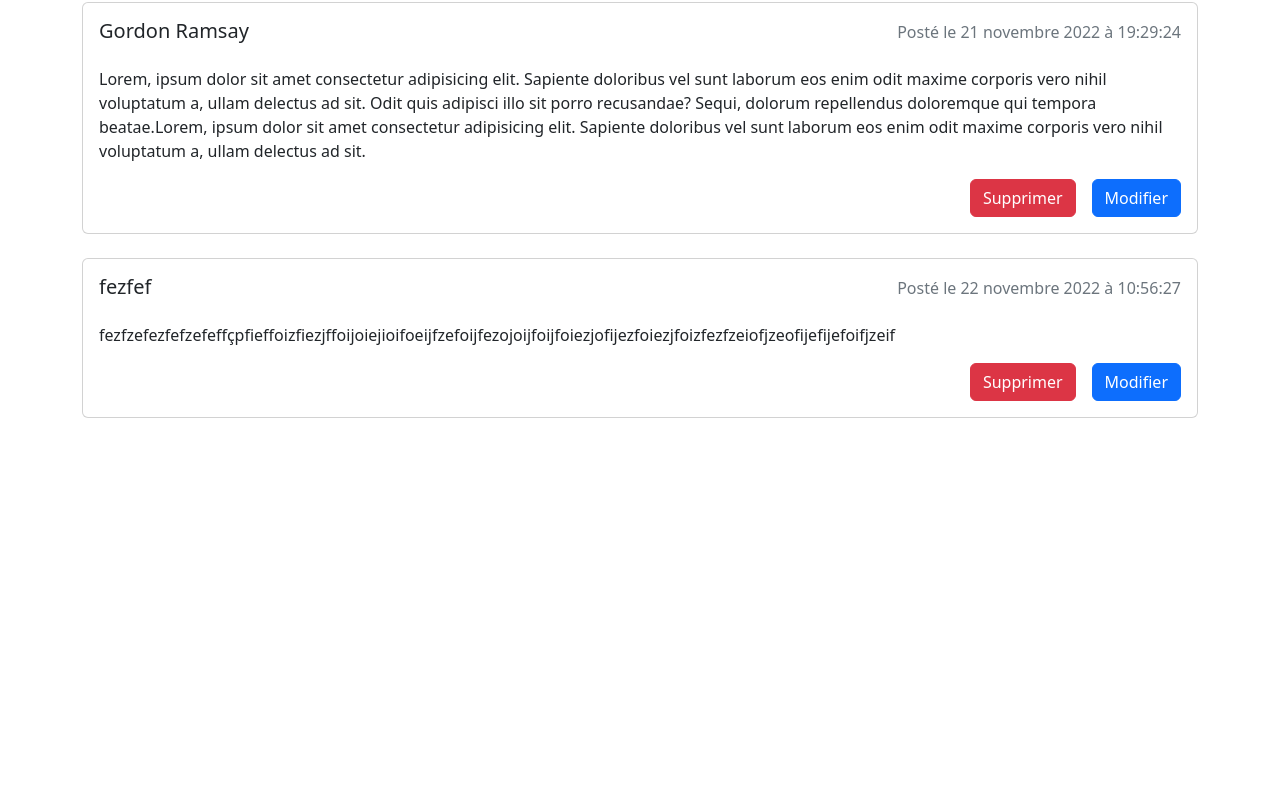
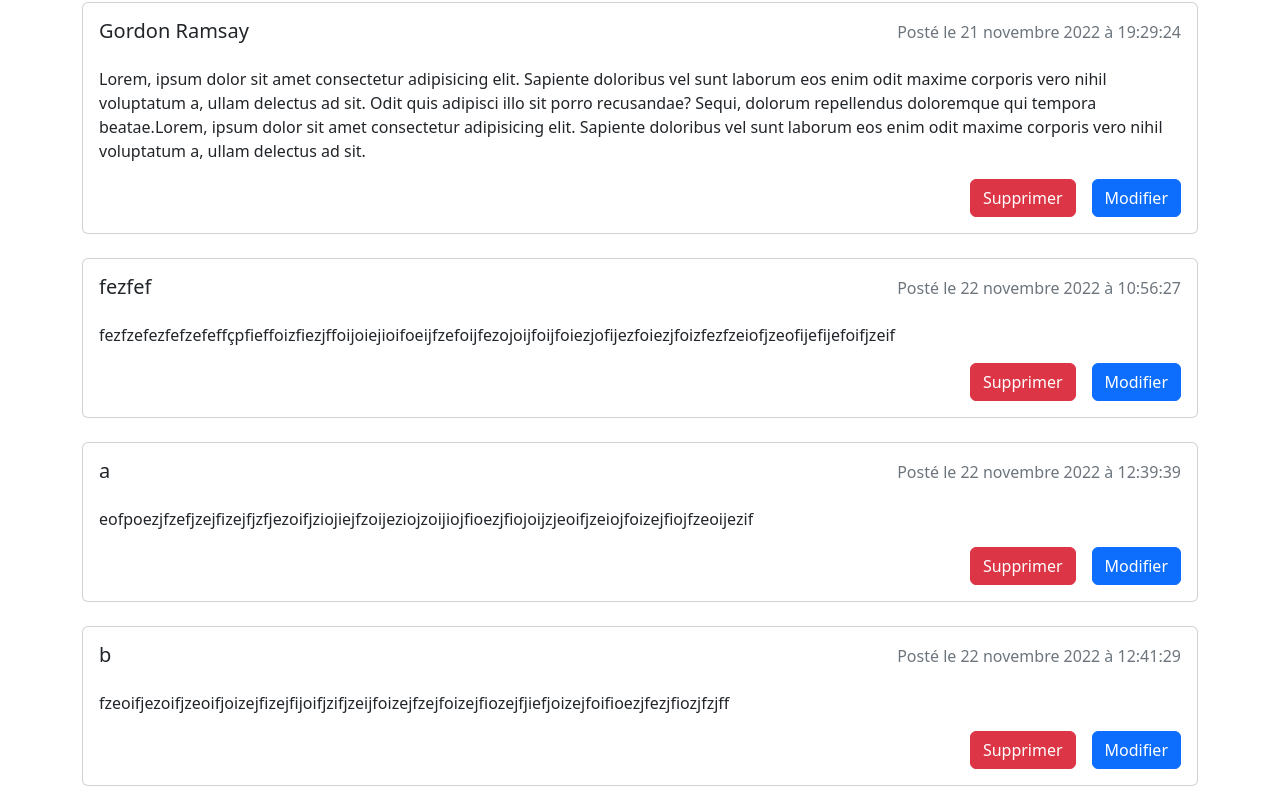
Before and after one commit to KirkVanHouten/front-end-react, a React (Create React App) app: page /blog in a window 1280 px wide. Shown: the part 850-1652 px from the top of the page. Before the commit the page ends 1284 px from the top, so only its background shows below. Built offline with nearby package versions, Linux system fonts and the light colour scheme; data requests are answered from the project's data file.

Commit message:
corrige ça

```diff
--- a/src/assets/db.json
+++ b/src/assets/db.json
@@ -23,6 +23,18 @@
       "content": "fezfzefezfefzefeffçpfieffoizfiezjffoijoiejioifoeijfzefoijfezojoijfoijfoiezjofijezfoiezjfoizfezfzeiofjzeofijefijefoifjzeif",
       "date": 1669114587026,
       "id": 4
+    },
+    {
+      "author": "a",
+      "content": "eofpoezjfzefjzejfizejfjzfjezoifjziojiejfzoijeziojzoijiojfioezjfiojoijzjeoifjzeiojfoizejfiojfzeoijezif",
+      "date": 1669120779194,
+      "id": 5
+    },
+    {
+      "author": "b",
+      "content": "fzeoifjezoifjzeoifjoizejfizejfijoifjzifjzeijfoizejfzejfoizejfiozejfjiefjoizejfoifioezjfezjfiozjfzjff",
+      "date": 1669120889202,
+      "id": 6
     }
   ]
 }
--- a/src/components/Article.js
+++ b/src/components/Article.js
@@ -1,9 +1,13 @@
 import React from 'react';
+import axios from "axios";
 
 const Article = ({infos}) => {
     let dateObject = new Date(infos.date);
     const options = { day: 'numeric', month: 'long', year: 'numeric', hour: 'numeric', minute:'numeric', second: 'numeric'};
     let dateFormated = dateObject.toLocaleDateString('fr-FR', options)
+    function deleteArticle(){
+        this.props.removeArticle('toto');
+    }
     return (
         <div className={"container mt-4"}>
             <div className={"card mb-3"}>
@@ -16,7 +20,7 @@ const Article = ({infos}) => {
                     <p className={"card-text"}>{infos.desc}</p>
                 </div>
                 <div className={"d-flex align-self-end mb-3 me-3"}>
-                    <button className={"btn btn-danger"}>Supprimer</button>
+                    <button className={"btn btn-danger"} onClick={deleteArticle}>Supprimer</button>
                     <button className={"btn btn-primary ms-3"}>Modifier</button>
                 </div>
 
--- a/src/components/Blog.js
+++ b/src/components/Blog.js
@@ -10,11 +10,15 @@ const Blog = () => {
     const [auteur, setAuteur] = useState('');
     const [article, setArticle] = useState('');
     useEffect(() => {
+        fetchDatas();
+    }, []);
+
+    function fetchDatas(){
         axios.get("http://localhost:3003/articles")
             .then((res) => {
                setArticles(res.data);
             })
-    }, []);
+    }
 
     function checkForm(event){
        event.preventDefault();
@@ -23,6 +27,10 @@ const Blog = () => {
            "content": article,
            "date": Date.now(),
            "id": articles.length + 1
+       }).then(() => {
+            fetchDatas();
+            setArticle('');
+            setAuteur('');
        })
     }
 
@@ -39,6 +47,14 @@ const Blog = () => {
         } else {
             setStyle({"color":"black", "display":"none"});
         }
+    }
+
+    function removeArticle(incoming){
+        console.log(incoming);
+    }
+
+    function test(){
+        console.log('toto')
     }
 
     return (
@@ -63,10 +79,12 @@ const Blog = () => {
             </form>
             {articles.map(element => (
                 <Article key={element.id}
+                         removeArticle={removeArticle}
                       infos={{
                           author: element.author,
                           desc: element.content,
                           date: element.date,
+                          id: element.id,
                       }}
                 />
             ))}
```
